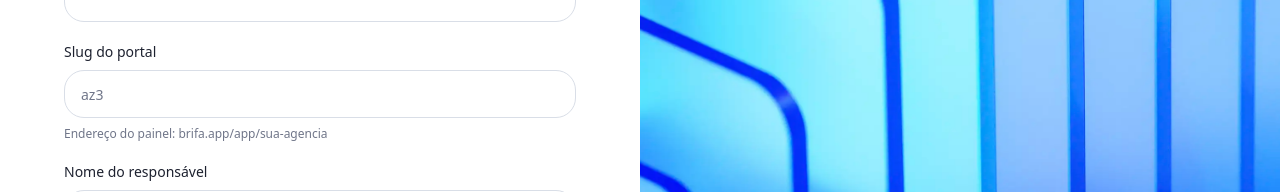
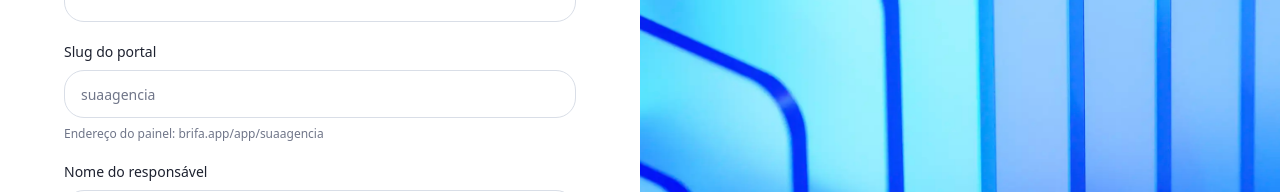
Before and after one commit to fredericoudi/brifa-saas-app, a Next.js app: page /signup in a window 1280 px wide. Shown: the part 582-774 px from the top of the page. Built offline with nearby package versions, Linux system fonts and the light colour scheme.

Commit message:
Refine signup slug placeholder copy

```diff
--- a/components/commercial/public-signup-form.tsx
+++ b/components/commercial/public-signup-form.tsx
@@ -158,10 +158,10 @@ export function PublicSignupForm({
                       <Input
                         value={slug}
                         onChange={(event) => setSlug(event.target.value)}
-                        placeholder="az3"
+                        placeholder="suaagencia"
                         required
                       />
-                      <p className="mt-2 text-xs text-muted">Endereço do painel: brifa.app/app/{slugPreview || "sua-agencia"}</p>
+                      <p className="mt-2 text-xs text-muted">Endereço do painel: brifa.app/app/{slugPreview || "suaagencia"}</p>
                     </div>
 
                     <div className="md:col-span-2">
```
